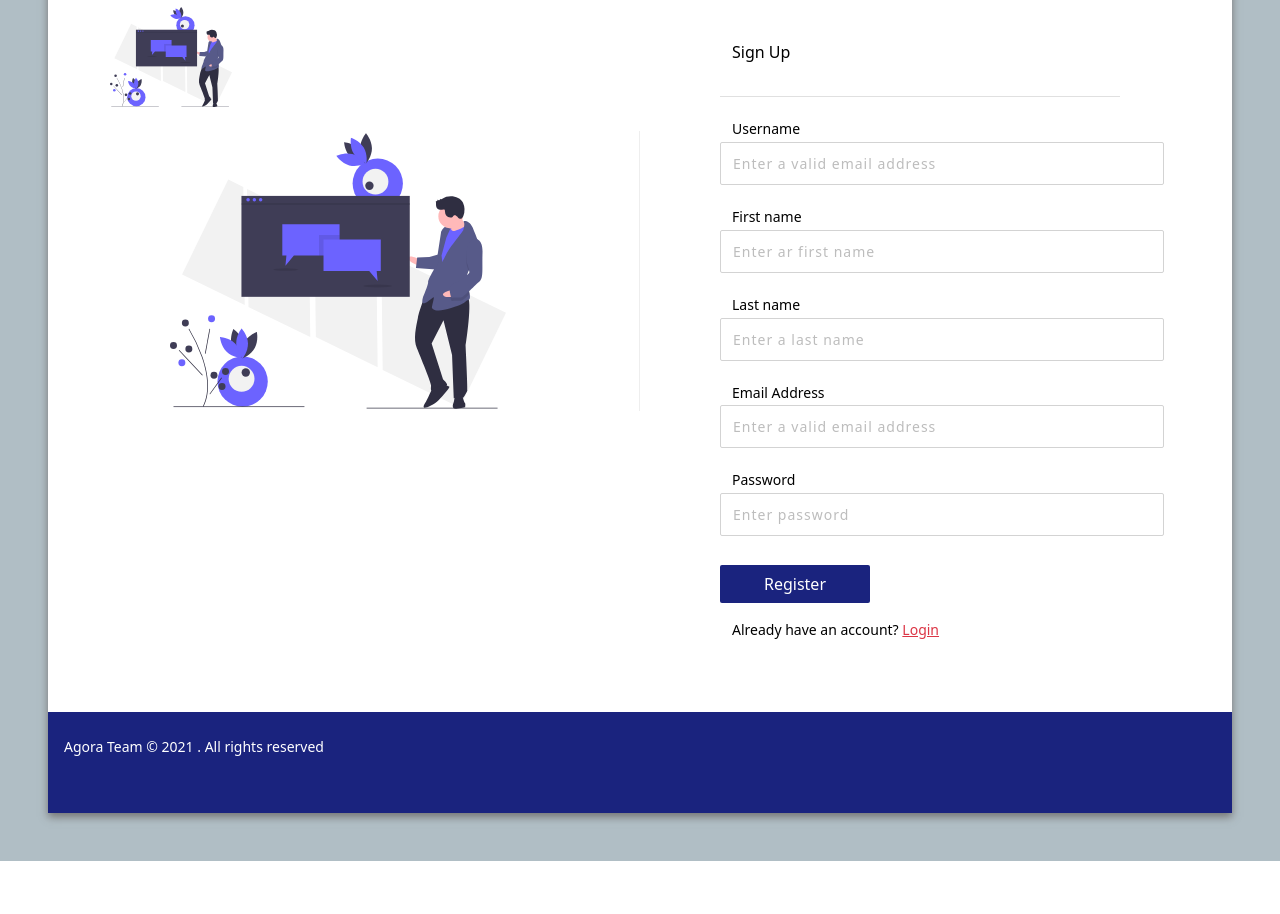
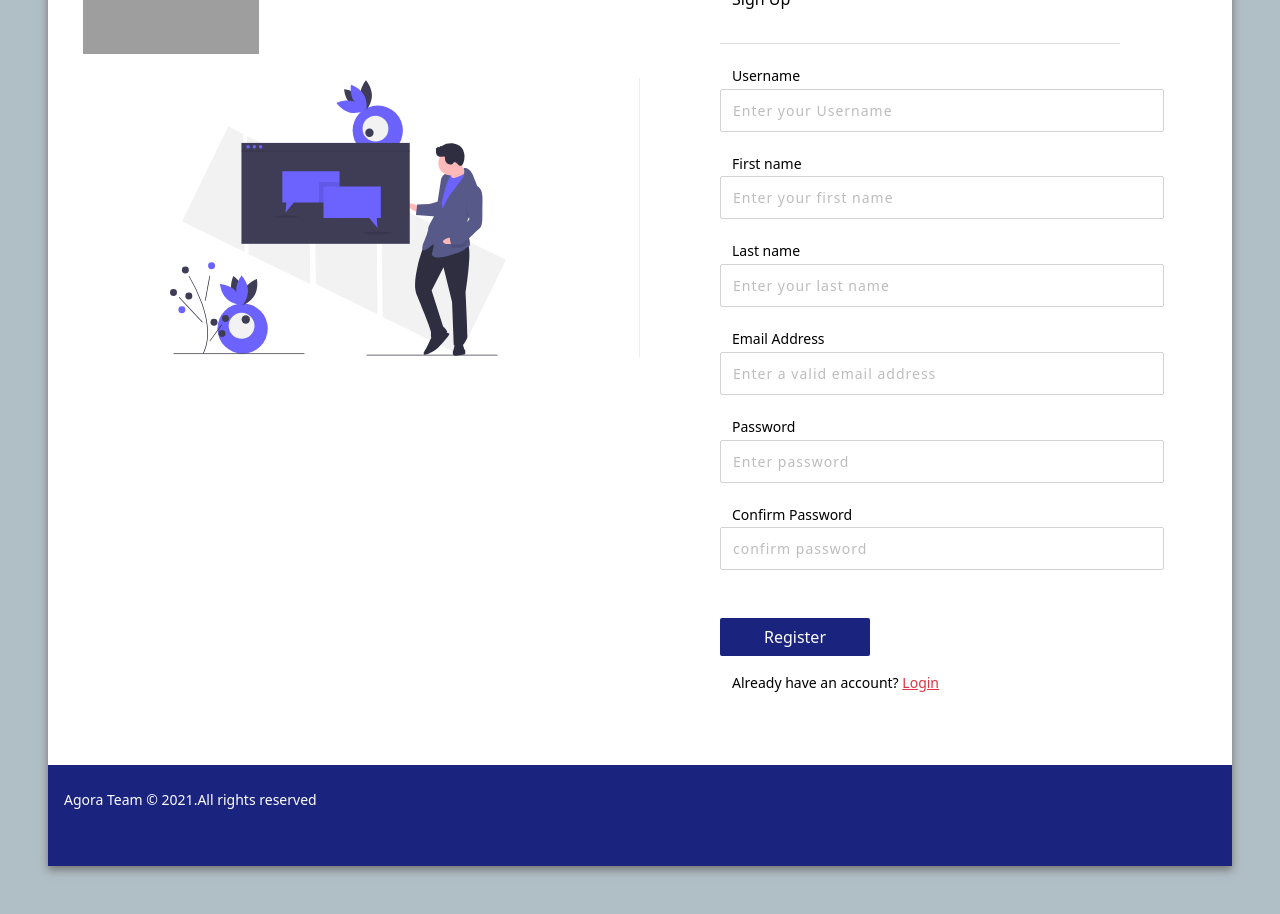
Before and after one commit to sirantakoirala/qna-revamp, a PHP site: page /register.php in a window 1280 px wide. Before the commit the page ends 861 px from the top, so only its background shows below. Run offline with PHP 8.4, Linux system fonts and the light colour scheme; some libraries are stand-ins or nearby versions; grey boxes are pictures that could not be loaded.

Commit message:
Update register.php

```diff
--- a/register.php
+++ b/register.php
@@ -6,29 +6,12 @@ $conn = connectToDB();
 if (isset($_SESSION['authenticated'])) {
   header("Location: /agora/pages/dashboard.php");
 }
-function valid_pass($candidate)
-{
-  $r1 = '/[A-Z]/';  //Uppercase
-  $r2 = '/[a-z]/';  //lowercase
-  $r3 = '/[!@#$%^&*()\-_=+{};:,<.>]/';  // whatever you mean by 'special char'
-  $r4 = '/[0-9]/';  //numbers
 
-  if (preg_match_all($r1, $candidate, $o) < 2) return false;
-
-  if (preg_match_all($r2, $candidate, $o) < 2) return false;
-
-  if (preg_match_all($r3, $candidate, $o) < 2) return false;
-
-  if (preg_match_all($r4, $candidate, $o) < 2) return false;
-
-  if (strlen($candidate) < 8) return false;
-
-  return true;
-}
 if (isset($_POST['register'])) {
 
 
   $email  = $_POST['email'];
+  $confirmPass = $_POST['confirmPassword'];
   $pass = $_POST['password'];
   $username = $_POST['username'];
   if ($email == "" || $pass == "" || $username == "") {
@@ -36,7 +19,31 @@ if (isset($_POST['register'])) {
 
     exit();
   }
+  if ($pass != $confirmPass) {
+    echo "<script>alert('Password doesnt match');window.location.href='register.php'</script> ";
+    exit();
+  }
 
+  // Validate password strength
+  $uppercase = preg_match('@[A-Z]@', $pass);
+  $lowercase = preg_match('@[a-z]@', $pass);
+  $number    = preg_match('@[0-9]@', $pass);
+  $specialChars = preg_match('@[^\w]@', $pass);
+
+  if (!$uppercase || !$lowercase || !$number || !$specialChars || strlen($pass) < 8) {
+    echo "<script>alert('Password should be at least 8 characters in length and should include at least one upper case letter, one number, and one special character.'); window.location.href='register.php';</script>";
+    exit();
+  }
+
+
+
+  $checkEmailQuery = "SELECT email from users where email = '$email'";
+  $emailResult = mysqli_query($conn, $checkEmailQuery) or die(mysqli_error($conn));
+  if (mysqli_num_rows($emailResult) == 1) {
+    echo "<script>alert('Email already in use.');
+  window.location.href='register.php';</script>";
+    exit();
+  }
   //   if(!valid_pass($pass)){
   //     echo "<script>alert('Password doesnt meet the requirement contain at least (1) upper case letter ,contain at least (1) lower case letter ,contain at least (1) number or special character,contain at least (8) characters in length');window.location.href='register.php'</script> ";
   //     exit();
@@ -85,7 +92,7 @@ if (isset($_POST['register'])) {
         <div class="col-lg-6">
           <div class="card1 pb-5">
             <div class="row">
-              <img src="./static/images/signin.svg" class="logo" />
+              <img src="./static/images/logo5.png" class="logo" />
             </div>
             <div class="row px-3 justify-content-center mt-4 mb-5 border-line">
               <img src="./static/images/signin.svg" class="image" />
@@ -108,32 +115,44 @@ if (isset($_POST['register'])) {
                 <label class="mb-1">
                   <h6 class="mb-0 text-sm">Username</h6>
                 </label>
-                <input class="mb-4" type="text" name="username" placeholder="Enter a valid email address" />
+                <input class="mb-4" type="text" name="username" placeholder="Enter your Username" />
               </div>
               <div class="row px-3">
                 <label class="mb-1">
                   <h6 class="mb-0 text-sm">First name</h6>
                 </label>
-                <input class="mb-4" type="text" name="fname" placeholder="Enter ar first name" />
+                <input class="mb-4" type="text" name="fname" placeholder="Enter your first name" />
               </div>
               <div class="row px-3">
                 <label class="mb-1">
                   <h6 class="mb-0 text-sm">Last name</h6>
                 </label>
-                <input class="mb-4" type="text" name="lname" placeholder="Enter a last name" />
+                <input class="mb-4" type="text" name="lname" placeholder="Enter your last name" />
               </div>
               <div class="row px-3">
                 <label class="mb-1">
                   <h6 class="mb-0 text-sm">Email Address</h6>
                 </label>
-                <input class="mb-4" type="text" name="email" placeholder="Enter a valid email address" />
+                <input class="mb-4" type="email" name="email" placeholder="Enter a valid email address" />
               </div>
               <div class="row px-3">
                 <label class="mb-1">
                   <h6 class="mb-0 text-sm">Password</h6>
                 </label>
-                <input type="password" name="password" placeholder="Enter password" />
+                <input class="mb-4" type="password" name="password" placeholder="Enter password" />
               </div>
+
+              <div class="row px-3">
+                <label class="mb-1">
+                  <h6 class="mb-0 text-sm">Confirm Password</h6>
+                </label>
+                <input class="mb-4" type="password" name="confirmPassword" placeholder="confirm password" />
+              </div>
+
+
+
+
+
               <div class="row px-3 mb-4">
 
               </div>
@@ -152,7 +171,7 @@ if (isset($_POST['register'])) {
       </div>
       <div class="bg-blue py-4">
         <div class="row px-3">
-          <small class="ml-4 ml-sm-5 mb-2">Agora Team © 2021 . All rights reserved</small>
+          <small class="ml-4 ml-sm-5 mb-2">Agora Team © 2021.All rights reserved</small>
           <div class="social-contact ml-4 ml-sm-auto">
             <span class="fa fa-facebook mr-4 text-sm"></span>
             <span class="fa fa-google-plus mr-4 text-sm"></span>
```
